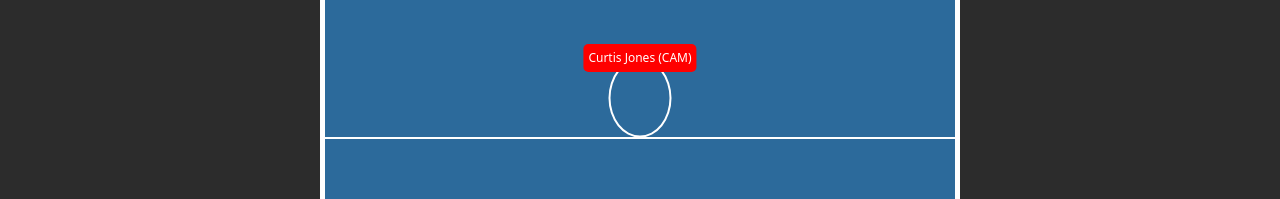
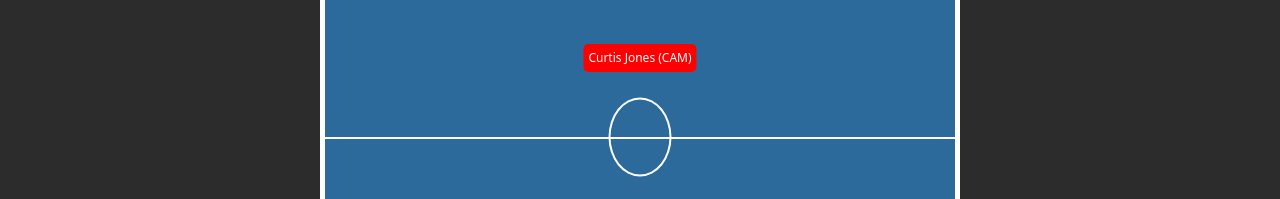
Before and after one commit to DorusKeijzer/Information-Visualization, a plain HTML site: page code/webapp/index.html in a window 1280 px wide. Shown: the part 263-462 px from the top of the page. Drawn offline with nearby package versions, Linux system fonts and the light colour scheme.

Commit message:
MAJOR fix: fixed the center circle

```diff
--- a/code/webapp/css/styles.css
+++ b/code/webapp/css/styles.css
@@ -29,12 +29,12 @@ body {
 
   .center-circle {
     position: absolute;
-    top: 45%;
+    top: 50%;
     left: 50%;
     width: 10%;
     height: 10%;
     border: 2px solid white;
-    border-radius: 50%;
+    border-radius: 100%;
     transform: translate(-50%, -50%);
   }
 
```
